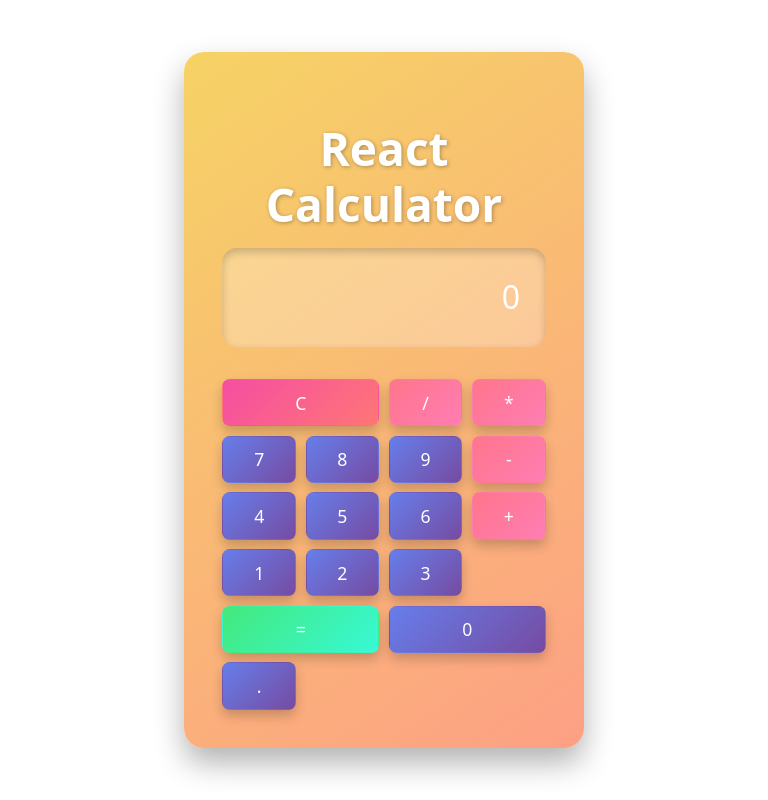
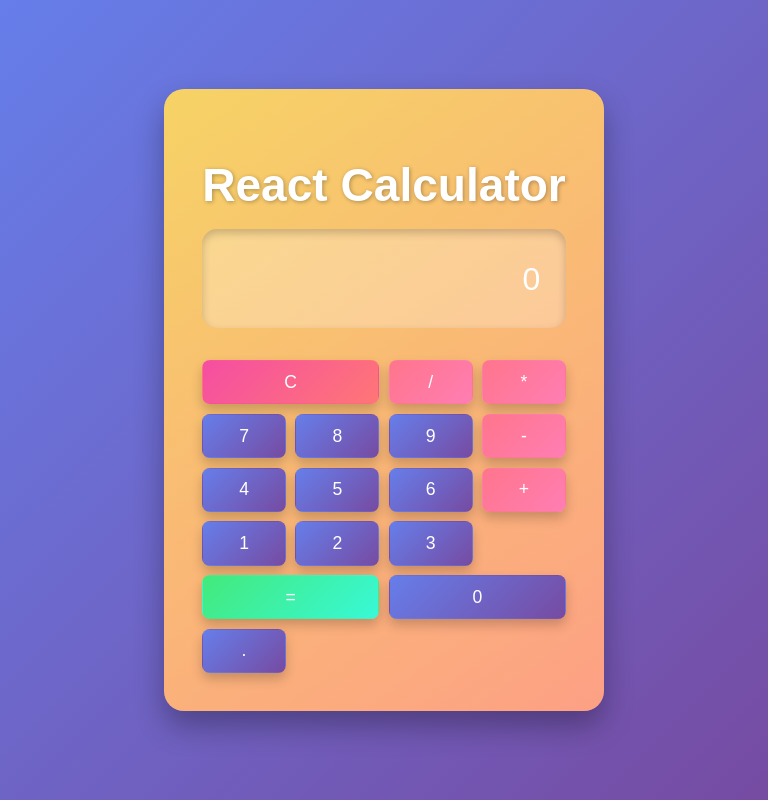
Before and after one commit to ahmedk786/React-Calculator-app, a React (Vite) app in the folder react-calculator/: page / in a window 768 px wide. Built offline with nearby package versions, Linux system fonts and the light colour scheme.

Commit message:
Update App.css

```diff
--- a/react-calculator/src/App.css
+++ b/react-calculator/src/App.css
@@ -1,12 +1,9 @@
-/* ✅ Always include this in HTML <head> */
-<meta name="viewport" content="width=device-width, initial-scale=1.0">
-
 /* ===== Global Styles ===== */
 body {
   display: flex;
   justify-content: center;
   align-items: center;
-  min-height: 100vh; /* ensure full height on mobile */
+  min-height: 100vh; /* full height across devices */
   font-family: 'Poppins', sans-serif;
   background: linear-gradient(135deg, #667eea, #764ba2);
   margin: 0;
@@ -16,7 +13,7 @@
 }
 
 * {
-  box-sizing: inherit; /* consistent sizing across elements */
+  box-sizing: inherit; /* consistent sizing */
 }
 
 /* ===== Calculator Box ===== */
@@ -26,7 +23,7 @@
   border-radius: 20px;
   box-shadow: 0 15px 30px rgba(0, 0, 0, 0.3);
   width: 100%;
-  max-width: 400px; /* limit size on larger screens */
+  max-width: 400px; /* cap size on large screens */
 }
 
 /* ===== Heading ===== */
@@ -34,7 +31,7 @@
   text-align: center;
   color: #fff;
   margin-bottom: 1em;
-  font-size: clamp(1.4rem, 5vw, 2rem); /* adjusts with screen */
+  font-size: clamp(1.4rem, 5vw, 2rem); /* responsive */
   text-shadow: 1px 1px 4px rgba(0,0,0,0.3);
 }
 
@@ -114,9 +111,29 @@
 /* ===== Extra Small Devices (<360px) ===== */
 @media (max-width: 360px) {
   .buttons {
-    grid-template-columns: repeat(3, 1fr); /* stack better on tiny screens */
+    grid-template-columns: repeat(3, 1fr);
   }
   .span-two {
     grid-column: span 3;
   }
 }
+
+/* ===== Tablets (481px–768px) ===== */
+@media (min-width: 481px) and (max-width: 768px) {
+  .calculator {
+    max-width: 500px;
+  }
+  h1 {
+    font-size: clamp(1.6rem, 4vw, 2.2rem);
+  }
+  button {
+    font-size: clamp(1.1rem, 3vw, 1.6rem);
+  }
+}
+
+/* ===== Laptops & Desktops (>768px) ===== */
+@media (min-width: 769px) {
+  .calculator {
+    max-width: 450px;
+  }
+}
```
